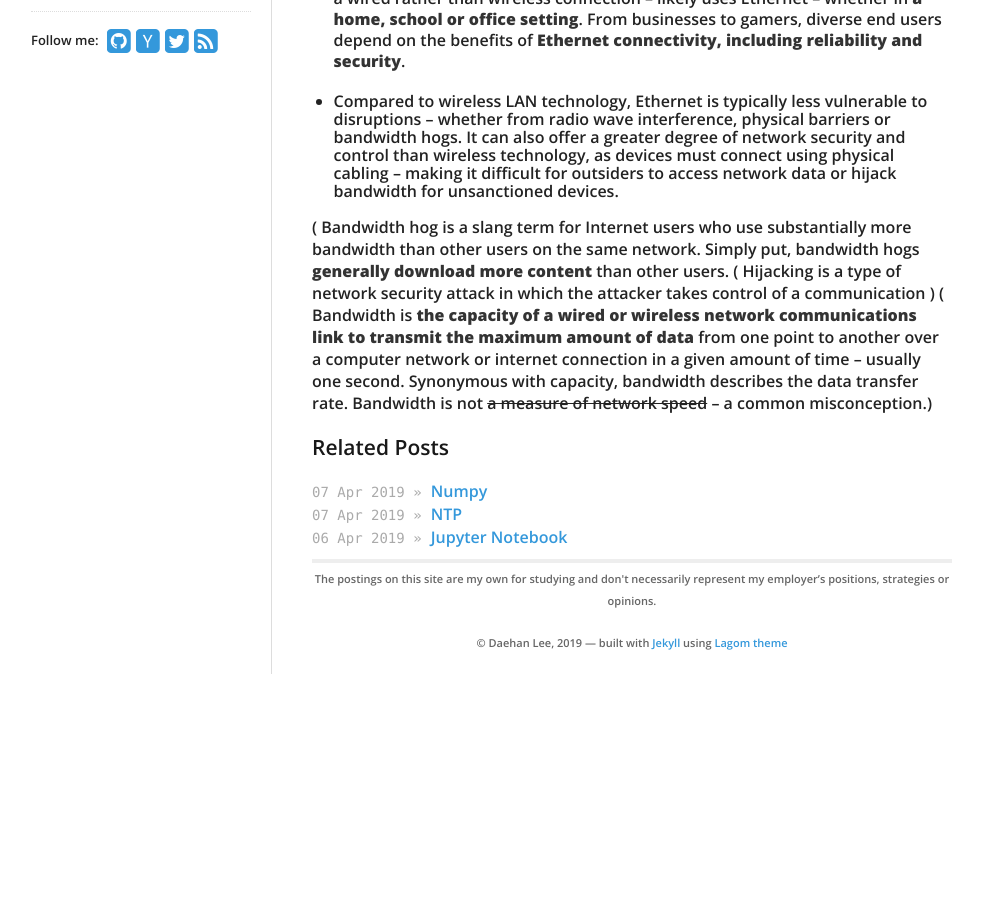
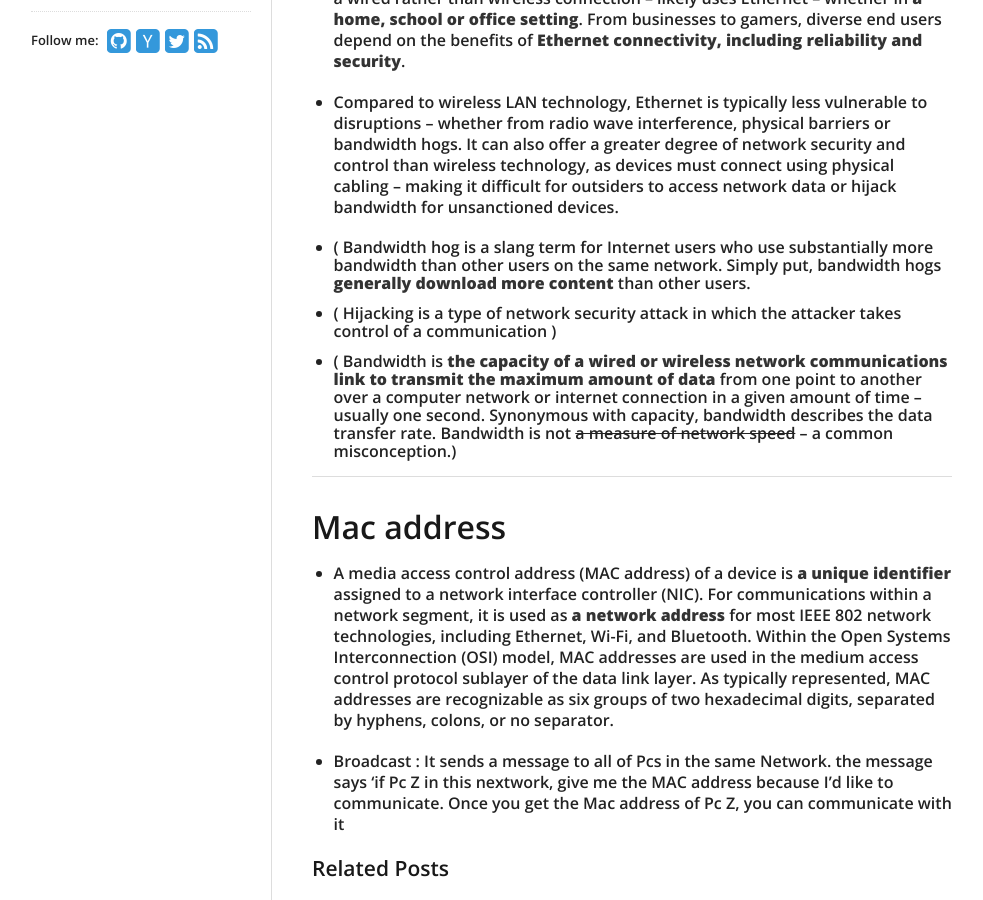
Before and after one commit to daehan0226/Study, a Jekyll site: the page built from _posts/2019-04-09-Network.md, in a window 1280 px wide and 900 px high, scrolled down 384 px. Shown: the whole window, without its empty margins (139-1122 px from the left). Built offline with Jekyll 4.4.1, drawn with Linux system fonts in a browser that asks for light colours; before the commit the page ends 1058 px from its top, so only the background shows below that.

Commit message:
Update 2019-04-09-Network.md

```diff
--- a/_posts/2019-04-09-Network.md
+++ b/_posts/2019-04-09-Network.md
@@ -16,6 +16,13 @@ categories:
 
 * Compared to wireless LAN technology, Ethernet is typically less vulnerable to disruptions -- whether from radio wave interference, physical barriers or bandwidth hogs. It can also offer a greater degree of network security and control than wireless technology, as devices must connect using physical cabling -- making it difficult for outsiders to access network data or hijack bandwidth for unsanctioned devices.
 
-( Bandwidth hog is a slang term for Internet users who use substantially more bandwidth than other users on the same network. Simply put, bandwidth hogs **generally download more content** than other users.
-( Hijacking is a type of network security attack in which the attacker takes control of a communication )
-( Bandwidth is **the capacity of a wired or wireless network communications link to transmit the maximum amount of data** from one point to another over a computer network or internet connection in a given amount of time -- usually one second. Synonymous with capacity, bandwidth describes the data transfer rate. Bandwidth is not ~~a measure of network speed~~ -- a common misconception.)
+* ( Bandwidth hog is a slang term for Internet users who use substantially more bandwidth than other users on the same network. Simply put, bandwidth hogs **generally download more content** than other users.
+* ( Hijacking is a type of network security attack in which the attacker takes control of a communication )
+* ( Bandwidth is **the capacity of a wired or wireless network communications link to transmit the maximum amount of data** from one point to another over a computer network or internet connection in a given amount of time -- usually one second. Synonymous with capacity, bandwidth describes the data transfer rate. Bandwidth is not ~~a measure of network speed~~ -- a common misconception.)
+
+- - -
+# Mac address
+
+* A media access control address (MAC address) of a device is **a unique identifier** assigned to a network interface controller (NIC). For communications within a network segment, it is used as **a network address** for most IEEE 802 network technologies, including Ethernet, Wi-Fi, and Bluetooth. Within the Open Systems Interconnection (OSI) model, MAC addresses are used in the medium access control protocol sublayer of the data link layer. As typically represented, MAC addresses are recognizable as six groups of two hexadecimal digits, separated by hyphens, colons, or no separator.
+
+* Broadcast : It sends a message to all of Pcs in the same Network. the message says 'if Pc Z in this nextwork, give me the MAC address because I'd like to communicate. Once you get the Mac address of Pc Z, you can communicate with it
```
